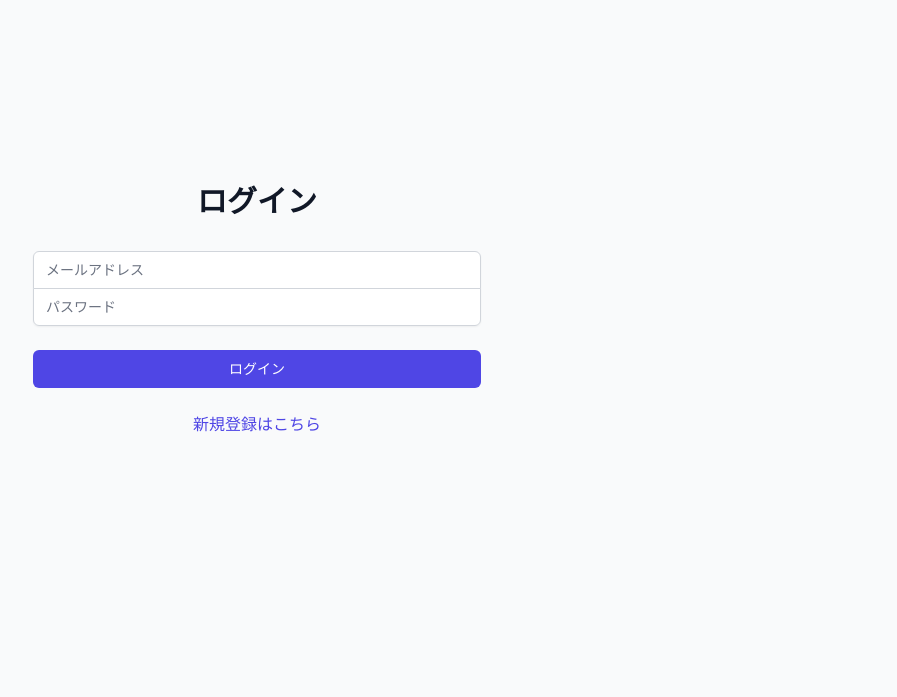
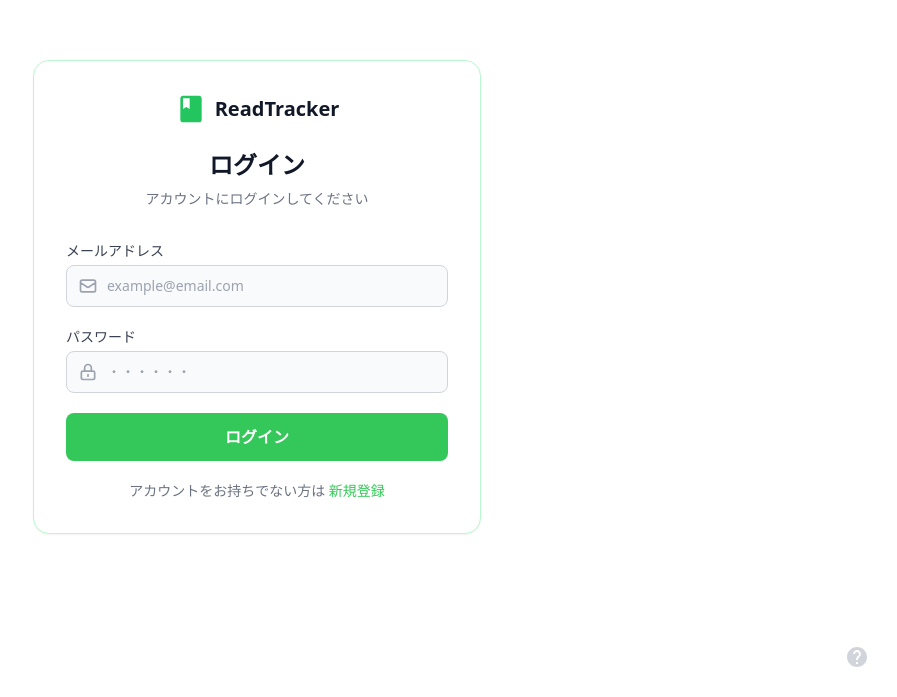
Before and after one commit to blubedev/ReadingLog, a Vue app in the folder frontend/: page /login in a window 1280 px wide. Shown: the part 103-800 px from the top of the page, without its empty margins (383-1280 px from the left). Built offline with nearby package versions, Linux system fonts and the light colour scheme; no server answers.

Commit message:
modify login screen design

```diff
--- a/frontend/src/views/LoginView.vue
+++ b/frontend/src/views/LoginView.vue
@@ -1,61 +1,101 @@
 <template>
-  <div class="min-h-screen flex items-center justify-center bg-gray-50 py-12 px-4 sm:px-6 lg:px-8">
-    <div class="max-w-md w-full space-y-8">
+  <div class="min-h-screen flex items-center justify-center bg-white py-12 px-4 sm:px-6 lg:px-8 relative">
+    <!-- ヘルプアイコン（右下） -->
+    <button
+      type="button"
+      class="absolute bottom-6 right-6 p-1 text-gray-300 hover:text-gray-500 focus:outline-none"
+      aria-label="ヘルプ"
+    >
+      <svg class="h-6 w-6" fill="currentColor" viewBox="0 0 24 24">
+        <path d="M12 2C6.48 2 2 6.48 2 12s4.48 10 10 10 10-4.48 10-10S17.52 2 12 2zm1 17h-2v-2h2v2zm2.07-7.75l-.9.92C13.45 12.9 13 13.5 13 15h-2v-.5c0-1.1.45-2.1 1.17-2.83l1.24-1.26c.37-.36.59-.86.59-1.41 0-1.1-.9-2-2-2s-2 .9-2 2H8c0-2.21 1.79-4 4-4s4 1.79 4 4c0 .88-.36 1.68-.93 2.25z" />
+      </svg>
+    </button>
+
+    <!-- ログインカード -->
+    <div class="w-full max-w-md rounded-2xl border border-green-200 bg-white p-8 shadow-sm">
+      <!-- ブランド・見出し -->
+      <div class="text-center mb-8">
+        <div class="flex items-center justify-center gap-2 mb-6">
+          <svg class="h-8 w-8 text-green-500 flex-shrink-0" fill="currentColor" viewBox="0 0 24 24" aria-hidden="true">
+            <path d="M18 2H6c-1.1 0-2 .9-2 2v16c0 1.1.9 2 2 2h12c1.1 0 2-.9 2-2V4c0-1.1-.9-2-2-2zM6 4h5v8l-2.5-1.5L6 12V4z" />
+          </svg>
+          <span class="text-xl font-bold text-gray-900">ReadTracker</span>
+        </div>
+        <h1 class="text-2xl font-bold text-gray-900">ログイン</h1>
+        <p class="mt-2 text-sm text-gray-500">アカウントにログインしてください</p>
+      </div>
+
+      <form class="space-y-5" @submit.prevent="handleLogin">
+        <!-- メールアドレス -->
         <div>
-        <h2 class="mt-6 text-center text-3xl font-extrabold text-gray-900">
-          ログイン
-        </h2>
-      </div>
-      <form class="mt-8 space-y-6" @submit.prevent="handleLogin">
-        <div class="rounded-md shadow-sm -space-y-px">
-          <div>
-            <label for="email" class="sr-only">メールアドレス</label>
+          <label for="email" class="block text-sm font-medium text-gray-700 mb-1">
+            メールアドレス
+          </label>
+          <div class="relative">
+            <span class="absolute left-3 top-1/2 -translate-y-1/2 text-gray-400" aria-hidden="true">
+              <svg class="h-5 w-5" fill="none" stroke="currentColor" viewBox="0 0 24 24">
+                <path stroke-linecap="round" stroke-linejoin="round" stroke-width="2" d="M3 8l7.89 5.26a2 2 0 002.22 0L21 8M5 19h14a2 2 0 002-2V7a2 2 0 00-2-2H5a2 2 0 00-2 2v10a2 2 0 002 2z" />
+              </svg>
+            </span>
             <input
               id="email"
               v-model="email"
               name="email"
               type="email"
               required
-              class="appearance-none rounded-none relative block w-full px-3 py-2 border border-gray-300 placeholder-gray-500 text-gray-900 rounded-t-md focus:outline-none focus:ring-indigo-500 focus:border-indigo-500 focus:z-10 sm:text-sm"
-              placeholder="メールアドレス"
+              placeholder="example@email.com"
+              class="block w-full rounded-lg border border-gray-300 bg-gray-50 py-2.5 pl-10 pr-3 text-gray-900 placeholder-gray-400 focus:border-green-500 focus:ring-1 focus:ring-green-500 focus:bg-white sm:text-sm"
             />
           </div>
+        </div>
+
+        <!-- パスワード -->
         <div>
-            <label for="password" class="sr-only">パスワード</label>
+          <label for="password" class="block text-sm font-medium text-gray-700 mb-1">
+            パスワード
+          </label>
+          <div class="relative">
+            <span class="absolute left-3 top-1/2 -translate-y-1/2 text-gray-400" aria-hidden="true">
+              <svg class="h-5 w-5" fill="none" stroke="currentColor" viewBox="0 0 24 24">
+                <path stroke-linecap="round" stroke-linejoin="round" stroke-width="2" d="M12 15v2m-6 4h12a2 2 0 002-2v-6a2 2 0 00-2-2H6a2 2 0 00-2 2v6a2 2 0 002 2zm10-10V7a4 4 0 00-8 0v4h8z" />
+              </svg>
+            </span>
             <input
               id="password"
               v-model="password"
               name="password"
               type="password"
               required
-              class="appearance-none rounded-none relative block w-full px-3 py-2 border border-gray-300 placeholder-gray-500 text-gray-900 rounded-b-md focus:outline-none focus:ring-indigo-500 focus:border-indigo-500 focus:z-10 sm:text-sm"
-              placeholder="パスワード"
+              placeholder="・・・・・・"
+              class="block w-full rounded-lg border border-gray-300 bg-gray-50 py-2.5 pl-10 pr-3 text-gray-900 placeholder-gray-400 focus:border-green-500 focus:ring-1 focus:ring-green-500 focus:bg-white sm:text-sm"
             />
           </div>
         </div>
 
+        <!-- エラーメッセージ -->
         <div v-if="authStore.error" class="text-red-600 text-sm text-center">
           {{ authStore.error }}
         </div>
 
-        <div>
+        <!-- ログインボタン -->
         <button
           type="submit"
           :disabled="authStore.isLoading"
-            class="group relative w-full flex justify-center py-2 px-4 border border-transparent text-sm font-medium rounded-md text-white bg-indigo-600 hover:bg-indigo-700 focus:outline-none focus:ring-2 focus:ring-offset-2 focus:ring-indigo-500 disabled:opacity-50"
+          class="w-full flex justify-center py-3 px-4 rounded-lg text-base font-bold text-white bg-[#34C759] hover:bg-[#2db34d] focus:outline-none focus:ring-2 focus:ring-green-500 focus:ring-offset-2 disabled:opacity-50 disabled:cursor-not-allowed"
         >
           {{ authStore.isLoading ? 'ログイン中...' : 'ログイン' }}
         </button>
-        </div>
 
-        <div class="text-center">
+        <!-- 新規登録リンク -->
+        <p class="text-center text-sm text-gray-500">
+          アカウントをお持ちでない方は
           <router-link
             to="/register"
-            class="font-medium text-indigo-600 hover:text-indigo-500"
+            class="font-medium text-[#34C759] hover:text-[#2db34d] hover:underline"
           >
-            新規登録はこちら
+            新規登録
           </router-link>
-        </div>
+        </p>
       </form>
     </div>
   </div>
```
Also changed, not shown: frontend/sample/loginSample.png (added). Lines whose indentation alone changed are shown as unchanged.
